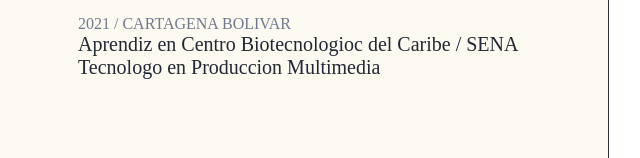
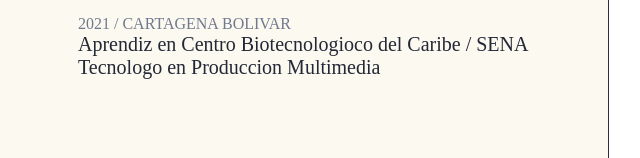
Before and after one commit to Jimmy2004S/my-portfolio, a website: page index.html in a window 1280 px wide. Shown: the part 642-800 px from the top of the page, 532-1172 px from the left. Drawn offline with Linux system fonts and the light colour scheme.

Commit message:
Update index.html

```diff
--- a/index.html
+++ b/index.html
@@ -73,7 +73,7 @@
                 <p>Tecnologo en Desarrollo de sistemas de informacion y software</p>
                 <br/>
                 <p class="date"> 2021 / CARTAGENA BOLIVAR</p>
-                <p class="textos2">Aprendiz en Centro Biotecnologioc del Caribe / SENA</p>
+                <p class="textos2">Aprendiz en Centro Biotecnologioco del Caribe / SENA</p>
                 <p class="textos2">Tecnologo en Produccion Multimedia</p>
             </div>
         </div>
```
